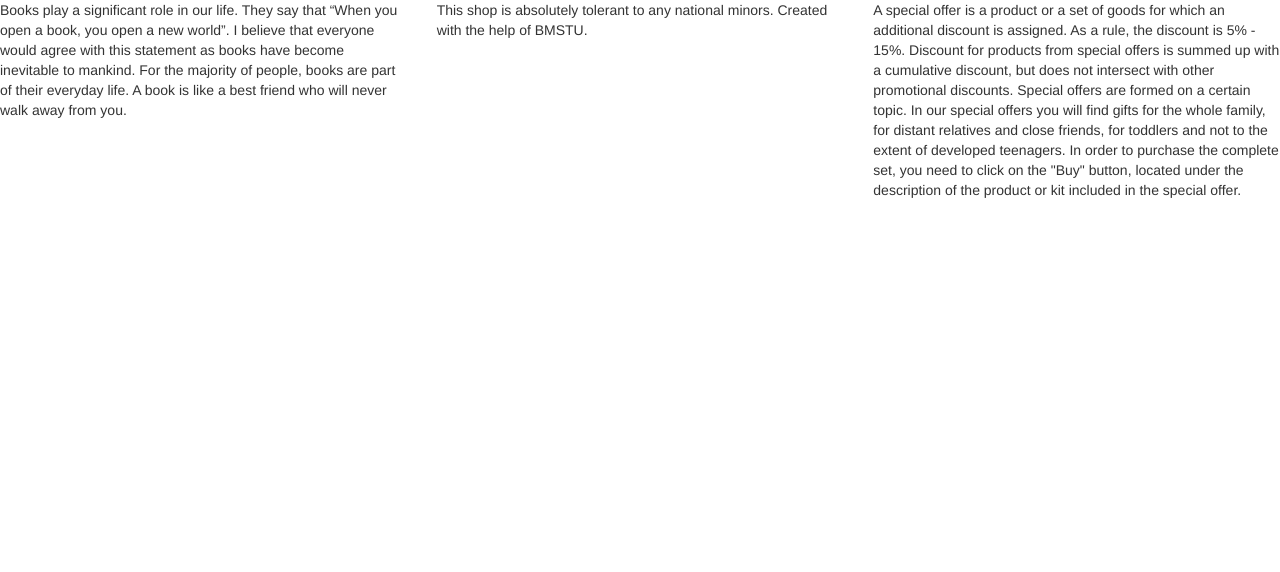
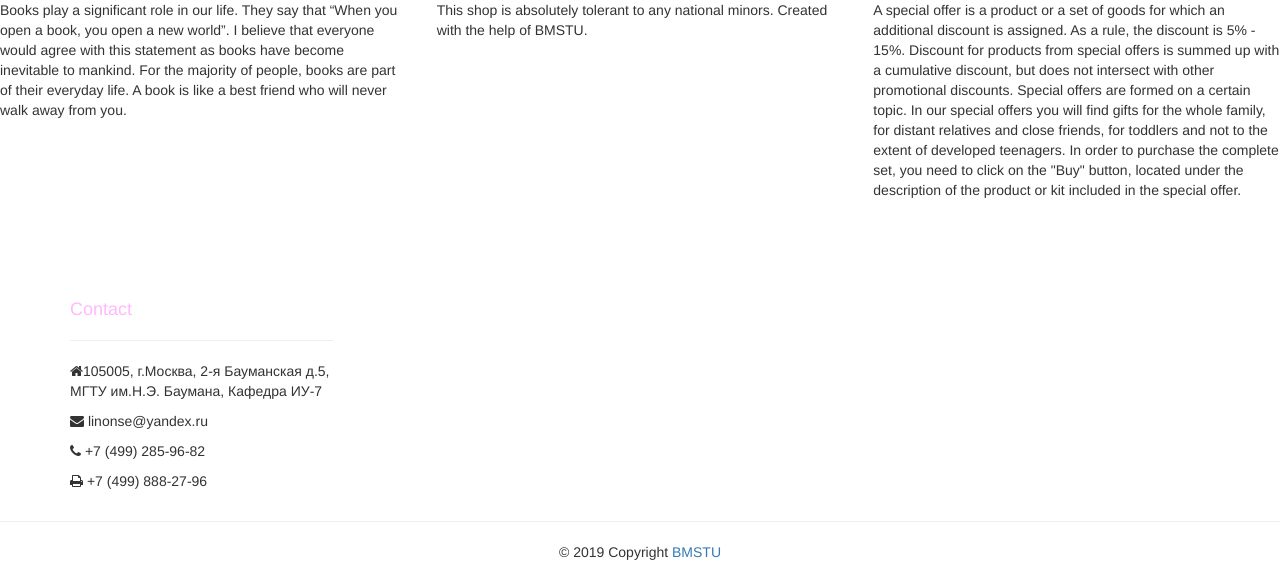
Before and after one commit to Savital/BookShopTMD, a Django app: page / in a window 1280 px wide. Shown: the part 366-938 px from the top of the page. Before the commit the page ends 564 px from the top, so only its background shows below. Run offline with Django 3.2, Linux system fonts and the light colour scheme; some libraries are stand-ins or nearby versions.

Commit message:
Added contacts on home page

```diff
--- a/templates/home.html
+++ b/templates/home.html
@@ -92,5 +92,39 @@
          <br><br>
      <br><br>
      </div>
+    <!-- Footer -->
+    <footer class="footer bg-dark text-white">
+
+        <!-- Footer Links -->
+        <div class="container pt-5 pb-2">
+            <div class="row">
+
+                <div class="col-md-4 col-lg-3 col-xl-3">
+                    <h4 style="color: #ffb9fd">Contact</h4>
+                    <hr class="bg-white mb-2 mt-0 d-inline-block mx-auto w-25">
+                    <p><i class="fa fa-home mr-3"></i>105005, г.Москва, 2-я Бауманская д.5, МГТУ им.Н.Э. Баумана, Кафедра ИУ-7</p>
+                    <p><i class="fa fa-envelope mr-3"></i> linonse@yandex.ru</p>
+                    <p><i class="fa fa-phone mr-3"></i> +7 (499) 285-96-82</p>
+                    <p><i class="fa fa-print mr-3"></i> +7 (499) 888-27-96</p>
+                </div>
+
+            </div>
+        </div>
+        <!-- Footer Links-->
+
+        <hr class="bg-white mx-4 mt-2 mb-1">
+
+        <!-- Copyright-->
+        <div class="container-fluid">
+            <p class="text-center m-0 py-1">
+                © 2019 Copyright <a href="http://bmstu.ru" class="text-white">BMSTU</a>
+            </p>
+        </div>
+        <!-- Copyright -->
+    </footer>
+    <!-- Footer -->
+    <!-- jQuery -->
+    <script src="https://ajax.googleapis.com/ajax/libs/jquery/3.1.0/jquery.min.js"></script>
+    <script src="{% static 'js/bootstrap.min.js' %}"></script>
 </body>
 </html>
```
